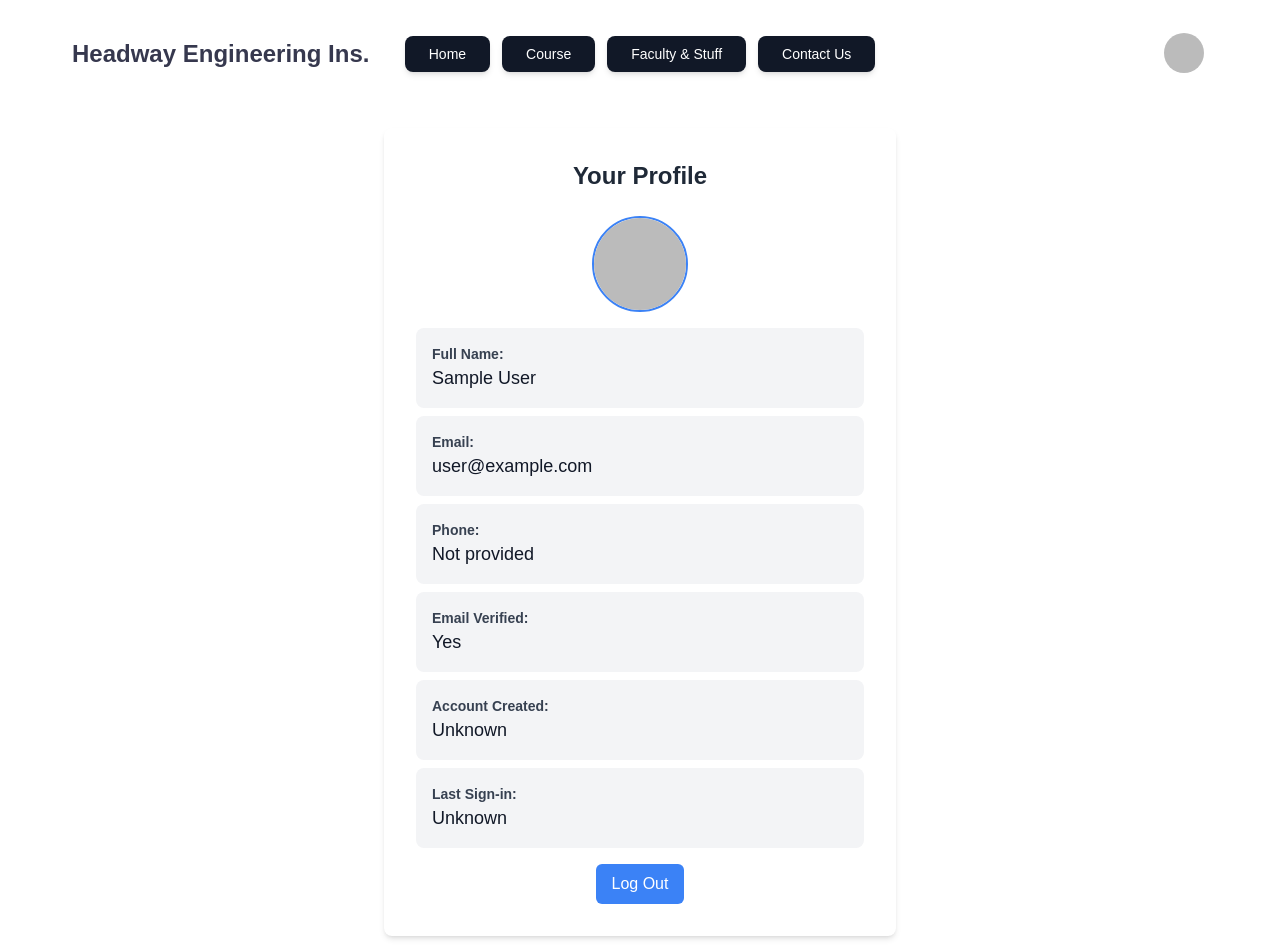
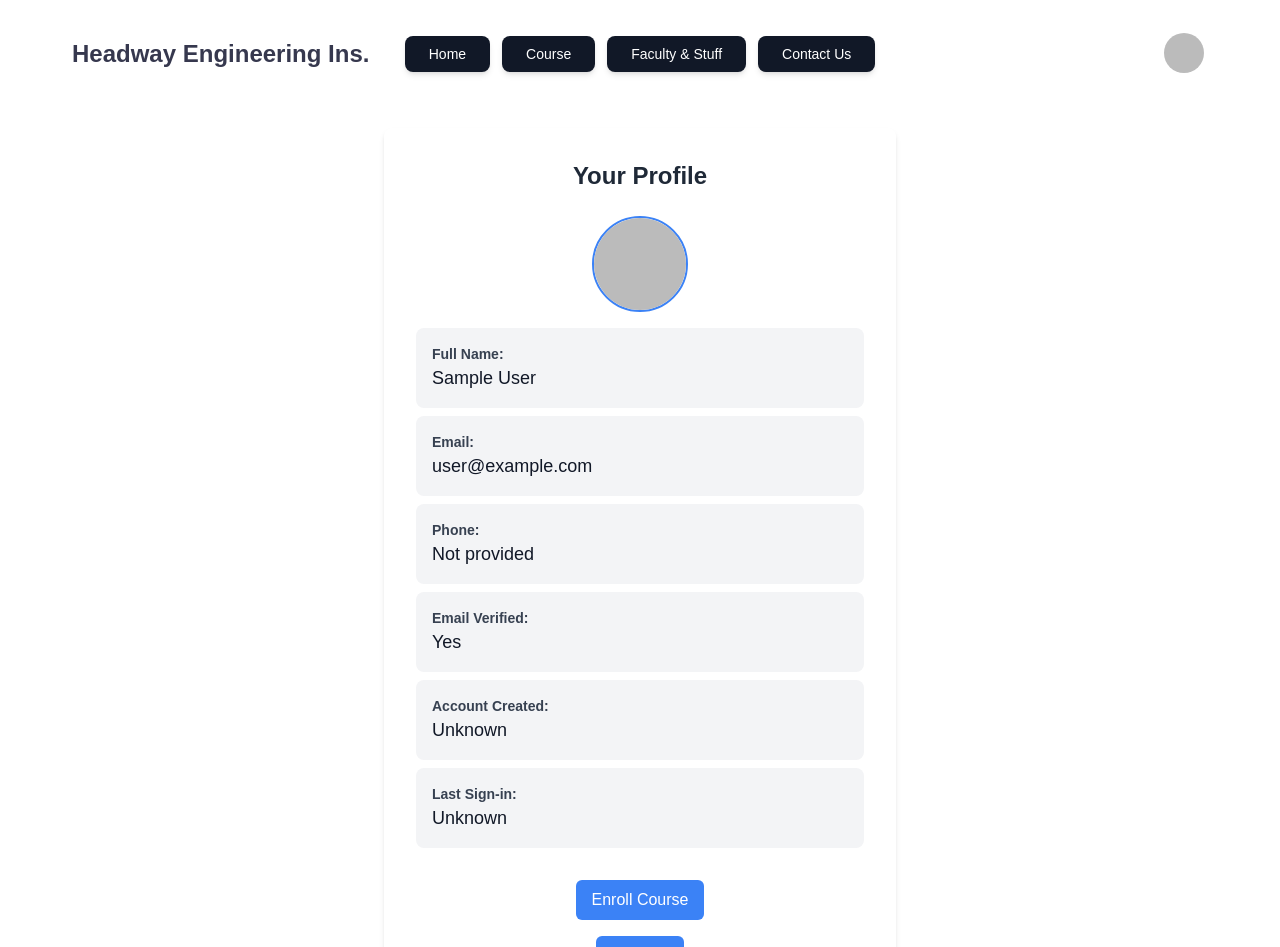
Before and after one commit to A-Farabi/college-admission-system-client, a React (Vite) app: page /admission in a window 1280 px wide. Shown: the top 947 px of the page. Built offline with nearby package versions, Linux system fonts and the light colour scheme; no server answers; sample sign-in values are in the browser's storage.

Commit message:
view profile added

```diff
--- a/src/Components/AuthComponent/Profile.jsx
+++ b/src/Components/AuthComponent/Profile.jsx
@@ -1,8 +1,9 @@
 import React, { useContext } from 'react';
 import { AuthContext } from '../AuthComponent/AuthProvider';
+import { Link } from 'react-router-dom';
 
 const Profile = () => {
-  const { user } = useContext(AuthContext);
+    const { user, logOut } = useContext(AuthContext);
 
     if (!user) {
         return (
@@ -65,11 +66,14 @@ const Profile = () => {
                 </div>
 
                 {/* Logout Button */}
+                <Link to={"/coursernroll"}><button
+                    className="bg-blue-500 text-white px-4 py-2 rounded-md hover:bg-blue-600 transition mt-4"
+                >
+                    Enroll Course
+                </button></Link>
                 <button
                     className="bg-blue-500 text-white px-4 py-2 rounded-md hover:bg-blue-600 transition mt-4"
-          onClick={() => {
-            alert("Implement log out functionality here");
-          }}
+                    onClick={logOut}
                 >
                     Log Out
                 </button>
--- a/src/Components/Navbar.jsx
+++ b/src/Components/Navbar.jsx
@@ -97,6 +97,11 @@ const Navbar = () => {
                                     </li>
                                     <hr className="my-2 border-gray-300" />
                                     <li>
+                                        <Link to={"/profile"}  className="btn btn-sm w-full mb-2">
+                                            View Profile
+                                        </Link>
+                                    </li>
+                                    <li>
                                         <button className="btn btn-sm w-full" onClick={logOut}>
                                             Log Out
                                         </button>
--- a/src/main.jsx
+++ b/src/main.jsx
@@ -18,6 +18,7 @@ import CampusTour from './Pages/CampusTour.jsx';
 import AuthProvider from './Components/AuthComponent/AuthProvider.jsx';
 import CourseEnroll from './Components/Enroll/CourseEnroll.jsx';
 import PrivateRoutes from './Components/PrivateRoutes/PrivateRoutes.jsx';
+import Profile from './Components/AuthComponent/Profile.jsx';
 
 const router = createBrowserRouter([
   {
@@ -61,6 +62,10 @@ const router = createBrowserRouter([
         path: "/coursernroll",
         element: <PrivateRoutes><CourseEnroll></CourseEnroll></PrivateRoutes>
       },
+      {
+        path: "/profile",
+        element: <PrivateRoutes><Profile></Profile></PrivateRoutes>
+      },
     ],
   },
 ]);
```
Lines whose indentation alone changed are shown as unchanged.
